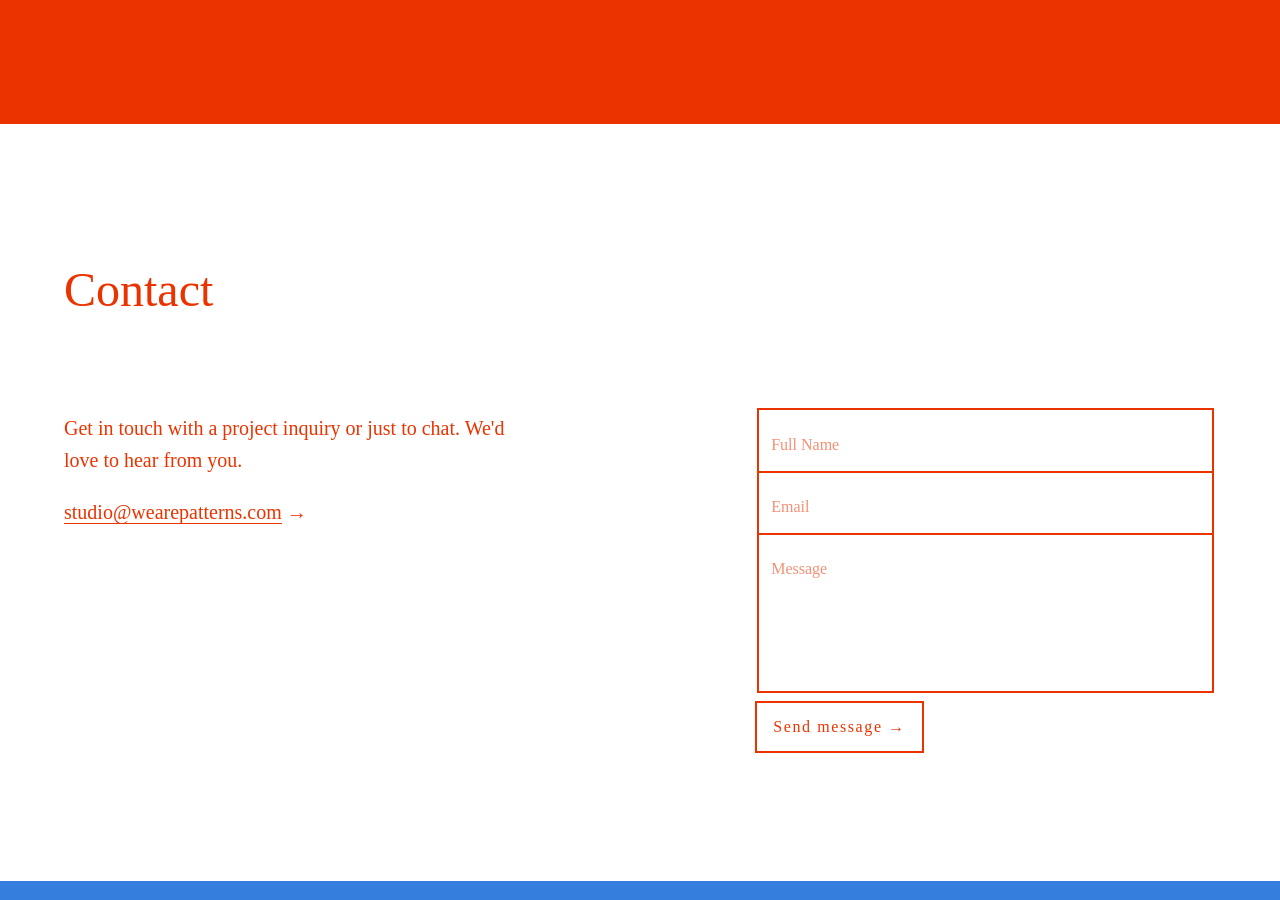
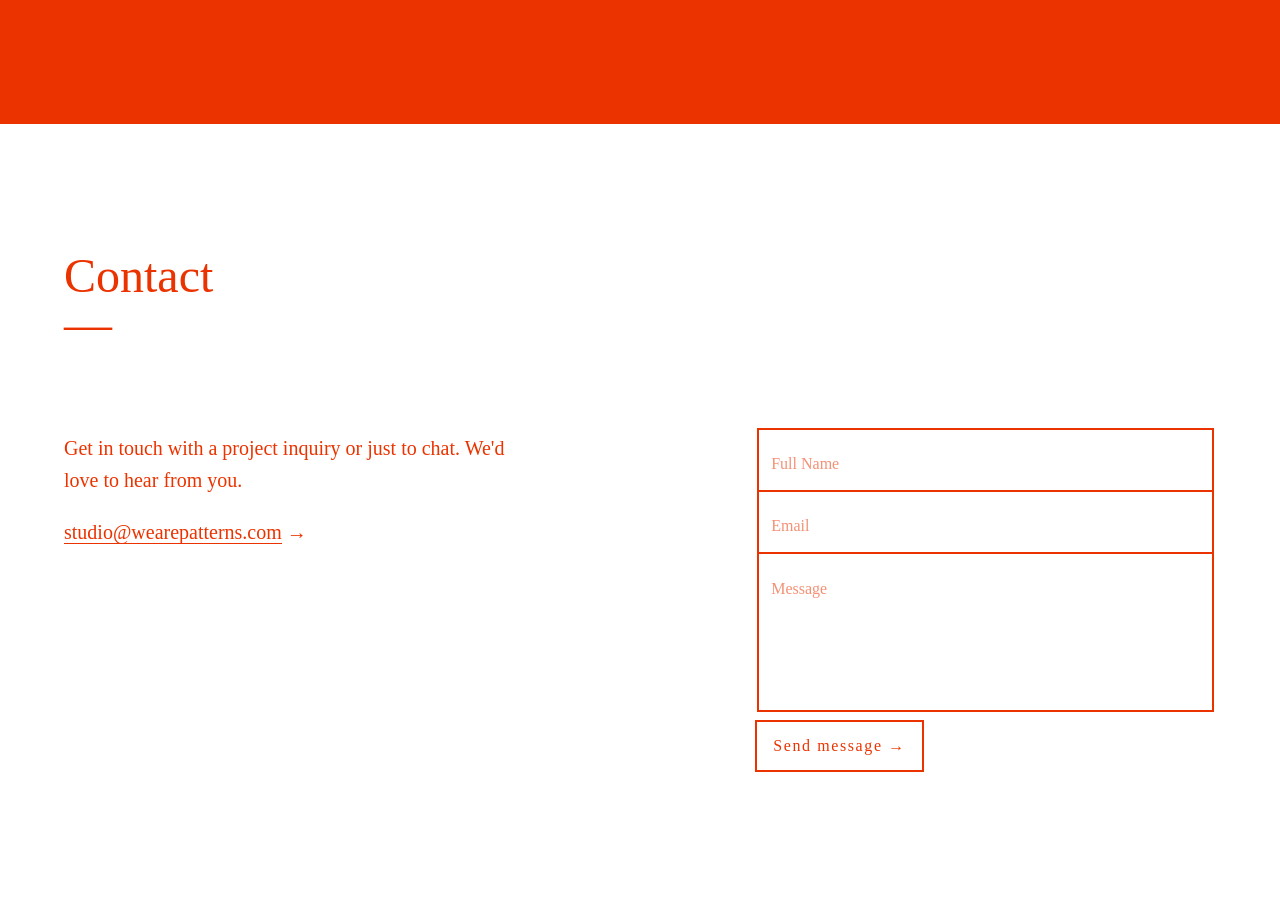
Before and after one commit to wearepatterns/wearepatterns.github.io, a Jekyll site: the page built from index.markdown, in a window 1280 px wide and 900 px high, scrolled down 975 px. Built offline with Jekyll 4.4.1, drawn with Linux system fonts in a browser that asks for light colours.

Commit message:
Update new.html

```diff
--- a/_layouts/new.html
+++ b/_layouts/new.html
@@ -51,7 +51,8 @@
     </main>
     <main class="bg-white newred pb5 pb6-l f4 lh-copy">
         <section class="mh3 mh4-ns mh5-l mw9 bg-bblue">
-            <h1 class="pt5 pt6-l pb0 pb4 mt0 f3 f1-l normal">Contact</h1>
+            <h1 class="pt5 pt6-l pb0 pb4 mt0 f3 f1-l normal lh-solid">Contact
+            <br>&mdash;</h1>
             <div class="flex-ns justify-between-ns bg-ggreen">
                 <div class="bg-bblue w-40-ns">
                     <p class="">Get in touch with a project inquiry or just to chat. We'd love to hear from you.</p>
```
